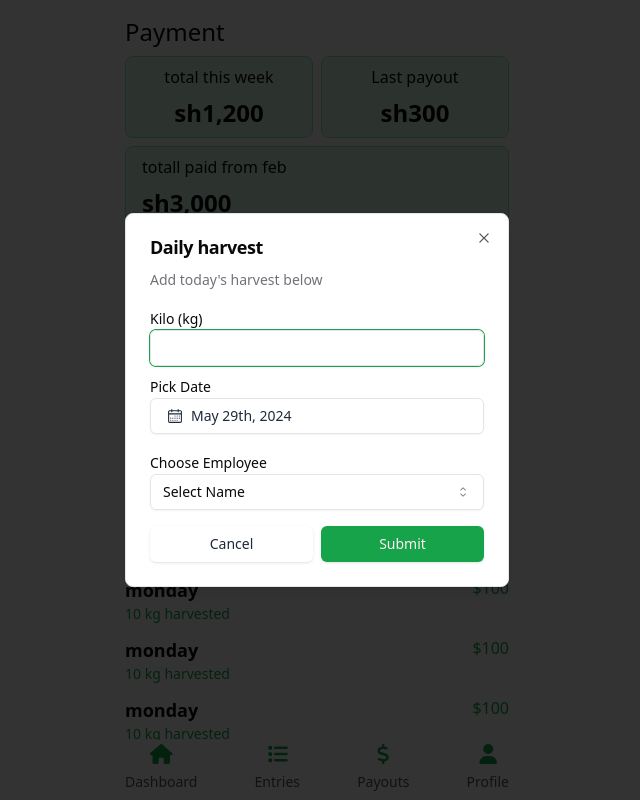
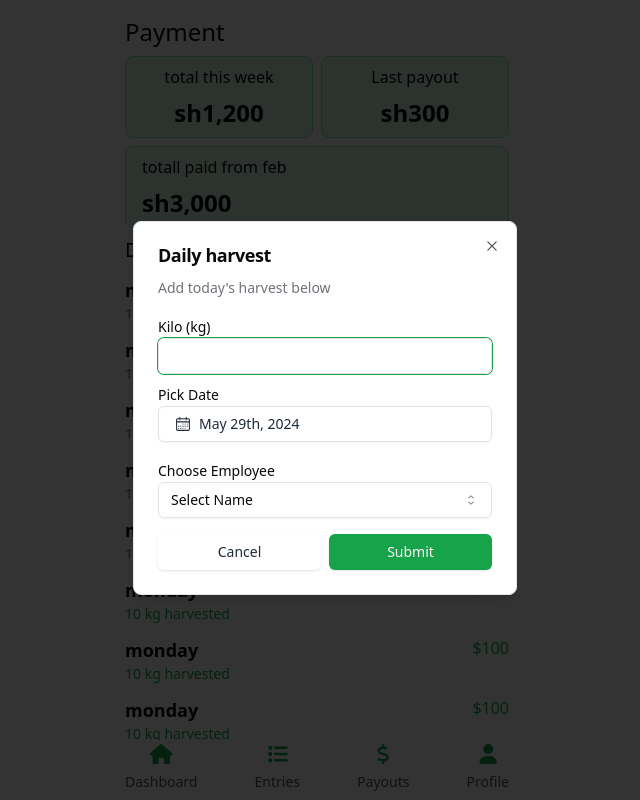
Before and after one commit to Brian-kipkoech-mutai/farm-manager, a React (Vite) app: page / in a window 1280 px wide. Both pictures are taken after a click on the button "Entries". Shown: the whole page, without its empty margins (323-963 px from the left). Built offline with nearby package versions, Linux system fonts and the light colour scheme.

Commit message:
fixing toolpit

```diff
--- a/src/components/NavPs.jsx
+++ b/src/components/NavPs.jsx
@@ -52,7 +52,7 @@
          </section>
 
          <section>
-  <Dialog className='rounded-lg  m max-w-sm m-2' open={isDialogueOpen} onOpenChange={setDialogueState}>
+  <Dialog className='rounded-lg   max-w-sm m-2' open={isDialogueOpen} onOpenChange={setDialogueState}>
   <DialogTrigger onClick={()=>setDialogueState(true)}>
    <div className='flex flex-col gap-2' >
   <FontAwesomeIcon icon={faList} className='text-xl text-green-600 hover:text-green-500 active:text-green-900 hover:cursor-pointer' />
--- a/src/components/ui/dialog.jsx
+++ b/src/components/ui/dialog.jsx
@@ -31,7 +31,7 @@
     <DialogPrimitive.Content
       ref={ref}
       className={cn(
-        "fixed left-[50%] top-[50%] z-50 grid w-full max-w-sm rounded-lg translate-x-[-50%] translate-y-[-50%] gap-4 border bg-background p-6 shadow-lg duration-200 data-[state=open]:animate-in data-[state=closed]:animate-out data-[state=closed]:fade-out-0 data-[state=open]:fade-in-0 data-[state=closed]:zoom-out-95 data-[state=open]:zoom-in-95 data-[state=closed]:slide-out-to-left-1/2 data-[state=closed]:slide-out-to-top-[48%] data-[state=open]:slide-in-from-left-1/2 data-[state=open]:slide-in-from-top-[48%] sm:rounded-lg",
+        "fixed left-[50%] top-[50%] z-50 grid w-full max-w-sm m-2 rounded-lg translate-x-[-50%] translate-y-[-50%] gap-4 border bg-background p-6 shadow-lg duration-200 data-[state=open]:animate-in data-[state=closed]:animate-out data-[state=closed]:fade-out-0 data-[state=open]:fade-in-0 data-[state=closed]:zoom-out-95 data-[state=open]:zoom-in-95 data-[state=closed]:slide-out-to-left-1/2 data-[state=closed]:slide-out-to-top-[48%] data-[state=open]:slide-in-from-left-1/2 data-[state=open]:slide-in-from-top-[48%] sm:rounded-lg",
         className
       )}
       {...props}>
```
